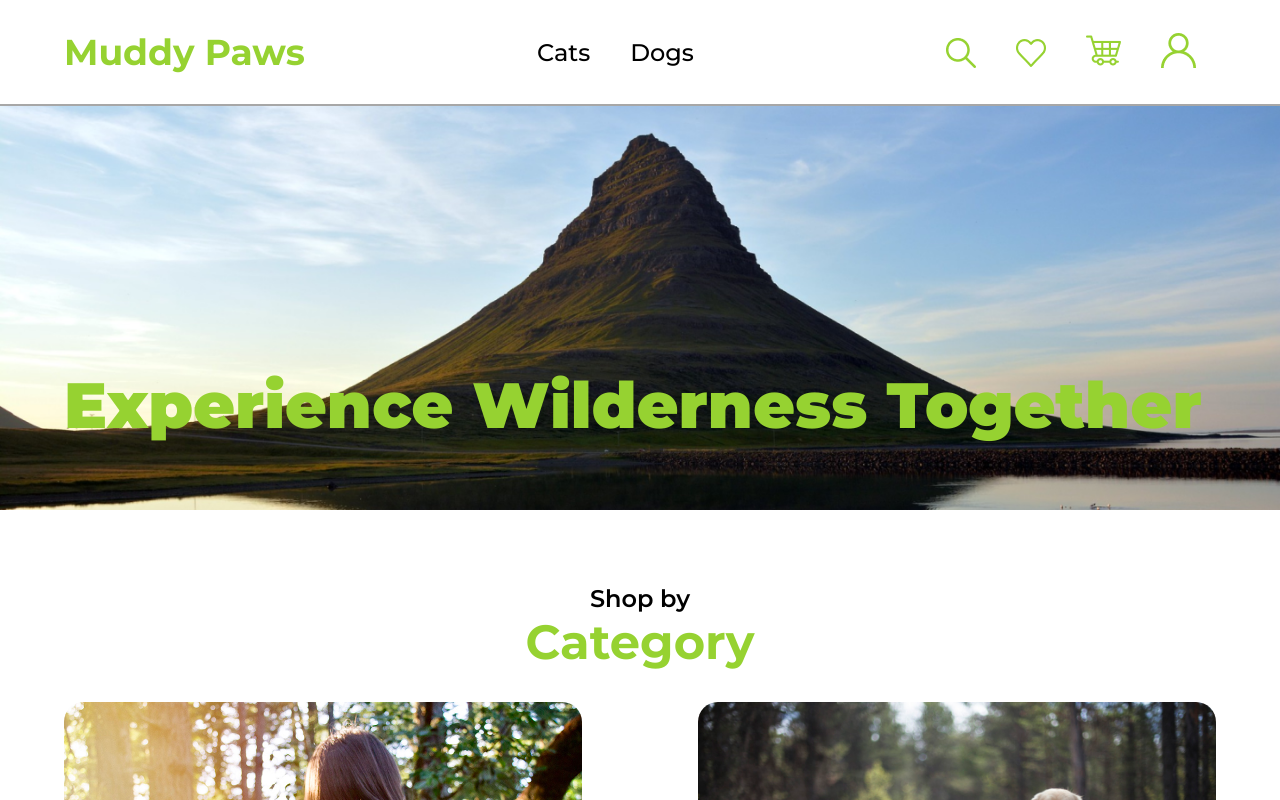
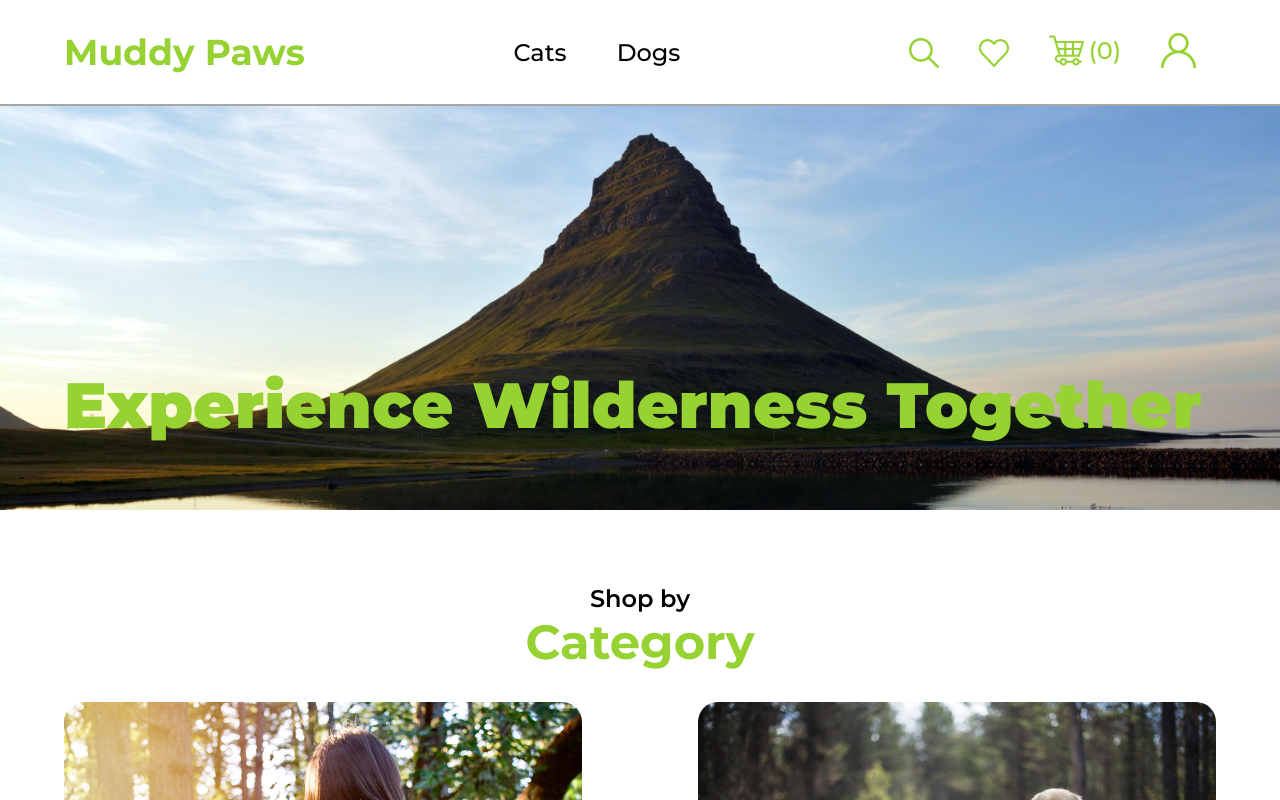
Before and after one commit to NathanJen/assignment_6, a React (Create React App) app: page / in a window 1280 px wide. Shown: the top 800 px of the page. Built offline with nearby package versions, Linux system fonts and the light colour scheme.

Commit message:
added add to cart functionality

```diff
--- a/src/App.js
+++ b/src/App.js
@@ -8,10 +8,33 @@ import Products from './components/Products/Products'
 import ProductDetails from './components/ProductDetails/ProductDetails'
 import Contact from './components/Contact/Contact'
 import Orders from './components/Orders/Orders'
+import { CartProvider } from './contexts/cart'
 
 export default class App extends React.Component {
+  constructor(props) {
+    super(props)
+
+    this.state = {
+      cart: [],
+      addToCart: (newItem) => {
+        this.setState({
+          cart: [newItem, ...this.state.cart],
+        })
+      },
+      removeFromCart: (index) => {
+        const newCart = [...this.state.cart]
+        newCart.splice(index, 1)
+
+        this.setState({
+          cart: newCart,
+        })
+      },
+    }
+  }
+
   render() {
     return (
+      <CartProvider value={this.state}>
         <div className="App">
           <Header />
           <Switch>
@@ -23,6 +46,7 @@ export default class App extends React.Component {
           </Switch>
           <Footer />
         </div>
+      </CartProvider>
     )
   }
 }
--- a/src/components/Header/Header.js
+++ b/src/components/Header/Header.js
@@ -5,6 +5,7 @@ import Search from '../../assets/search.png'
 import Favorites from '../../assets/favorite.png'
 import Cart from '../../assets/cart.png'
 import User from '../../assets/user.png'
+import { CartConsumer } from '../../contexts/cart'
 
 function Nav() {
   return (
@@ -17,14 +18,19 @@ function Nav() {
   )
 }
 
-function Icons() {
+function Icons({ cart }) {
   return (
     <div>
       <ul className={styles.navLinks}>
-        <li><img src={Search} alt='search-icon' className={styles.navLink} /></li>
-        <li><NavLink to='./'><img src={Favorites} alt='favorites-icon' className={styles.navLink} /></NavLink></li>
-        <li><img src={Cart} alt='cart-icon' className={styles.navLink} /></li>
-        <li><NavLink to='/orders'><img src={User} alt='favorites-icon' className={styles.navLink} /></NavLink></li>
+        <li><img src={Search} alt='search-icon' className={styles.navIcon} /></li>
+        <li><NavLink to='./'><img src={Favorites} alt='favorites-icon' className={styles.navIcon} /></NavLink></li>
+        <li>
+          <div className={`${styles.navIcon} row`}>
+            <img src={Cart} alt='cart-icon' />
+            <p className={styles.cartCounter}>{`(${cart.length})`}</p>
+          </div>
+        </li>
+        <li><NavLink to='/orders'><img src={User} alt='favorites-icon' className={styles.navIcon} /></NavLink></li>
       </ul>
     </div>
   )
@@ -32,10 +38,14 @@ function Icons() {
 
 export default function Header() {
   return (
-    <header>
-      <NavLink to='./'><h1 className={`${styles.logo} green`}>Muddy Paws</h1></NavLink>
-      <Nav />
-      <Icons />
-    </header>
+    <CartConsumer>
+      {({ cart }) => (
+        <header>
+          <NavLink to='./'><h1 className={`${styles.logo} green`}>Muddy Paws</h1></NavLink>
+          <Nav />
+          <Icons cart={cart} />
+        </header>
+      )}
+    </CartConsumer>
   )
 }
--- a/src/components/Header/Header.module.css
+++ b/src/components/Header/Header.module.css
@@ -35,10 +35,24 @@ header a {
   line-height: 29px;
   color: black;
   text-decoration: none;
-  padding: 0 20px;
+  margin: 0 25px;
+  cursor: pointer;
+}
+
+.navIcon {
+  margin: 0 20px;
   cursor: pointer;
 }
 
 .navLink:hover {
   text-decoration: underline;
 }
+
+.cartCounter {
+  font-style: normal;
+  font-weight: 500;
+  font-size: 24px;
+  line-height: 29px;
+  margin-left: 5px;
+  color: #96D231;
+}
--- a/src/components/ProductDetails/ProductDetails.js
+++ b/src/components/ProductDetails/ProductDetails.js
@@ -4,6 +4,7 @@ import { NavLink } from "react-router-dom"
 import { sizes } from '../../shared/Utils'
 import queryString from 'query-string'
 import Items from '../../shared/items'
+import { CartConsumer } from '../../contexts/cart'
 
 function CloseUps ({item, photos}) {
   return (
@@ -18,7 +19,7 @@ function CloseUps ({item, photos}) {
   )
 }
 
-function ImageSection ({item, changeColor, selectedColor, changeSize, selectedSize}) {
+function ImageSection ({item, changeColor, selectedColor, changeSize, selectedSize, addToCart, state}) {
   return (
     <div className='row'>
       <div className={styles.itemImgContainer}>
@@ -55,7 +56,12 @@ function ImageSection ({item, changeColor, selectedColor, changeSize, selectedSi
             </div>)
           }
         </div>
-        <button className={styles.cartBtn}>Add to Cart</button>
+        <button
+          className = {styles.cartBtn}
+          onClick = {() => addToCart(state)}
+        >
+          Add to Cart
+        </button>
       </div>
     </div>
   )
@@ -107,6 +113,8 @@ export default class ProductDetails extends React.Component {
 
   render() {
     return (
+      <CartConsumer>
+        {({ addToCart }) => (
           <div className='content-breadcrumb-container'>
             <div className='breadcrumb-row'>
               <NavLink to="/" className='breadcrumb green'><p><span className='gray'>&lt; </span>Home</p></NavLink>
@@ -118,9 +126,13 @@ export default class ProductDetails extends React.Component {
               selectedColor = {this.state.color}
               changeSize = {this.changeSize}
               selectedSize = {this.state.size}
+              addToCart = {addToCart}
+              state = {this.state}
             />
             <Information item={this.state.item} />
           </div>
+        )}
+      </CartConsumer>
     )
   }
 }
--- /dev/null
+++ b/src/contexts/cart.js
@@ -0,0 +1,8 @@
+import React from 'react'
+
+const { Consumer, Provider } = React.createContext()
+
+// Allow us to consume cart info we put on Provider
+export const CartConsumer = Consumer
+// Allow us to pass cart info to any component that needs it
+export const CartProvider = Provider
```
Lines whose indentation alone changed are shown as unchanged.
